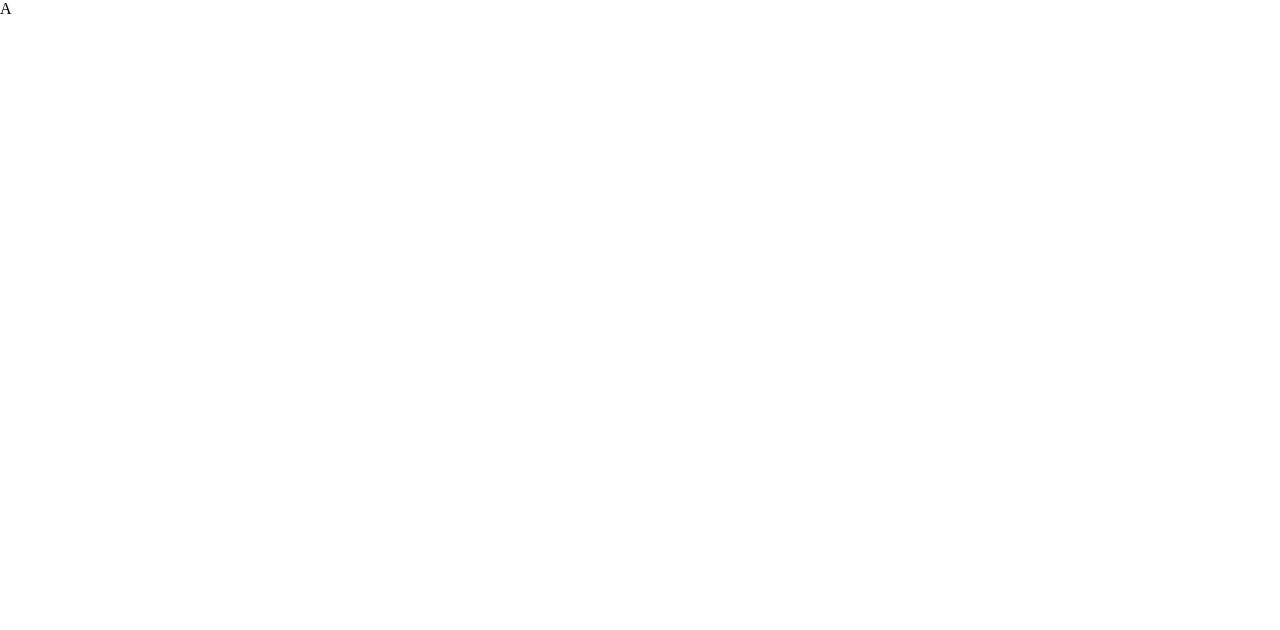
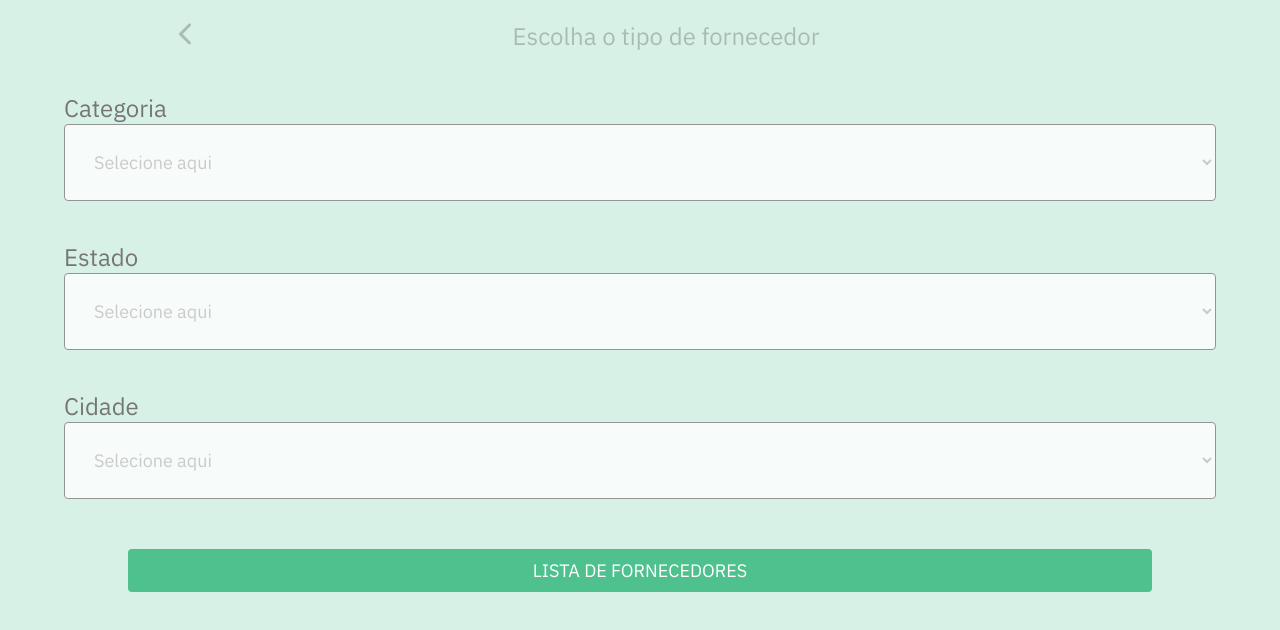
Before and after one commit to deboralbarros/empreendaqui, a React (Create React App) app: page /searchproviders in a window 1280 px wide. Shown: the top 630 px of the page. Built offline with nearby package versions, Linux system fonts and the light colour scheme.

Commit message:
feat: search providers page

```diff
--- a/public/index.html
+++ b/public/index.html
@@ -24,6 +24,11 @@
       work correctly both with client-side routing and a non-root public URL.
       Learn how to configure a non-root public URL by running `npm run build`.
     -->
+    <link rel="preconnect" href="https://fonts.gstatic.com" />
+    <link
+      href="https://fonts.googleapis.com/css2?family=IBM+Plex+Sans:wght@300;400&display=swap"
+      rel="stylesheet"
+    />
     <title>React App</title>
   </head>
   <body>
--- a/src/App.js
+++ b/src/App.js
@@ -1,10 +1,12 @@
 import GlobalStyle from "./styles/global";
+
+import Routes from "./routes";
 
 function App() {
   return (
     <>
       <GlobalStyle />
-      <div>A</div>
+      <Routes />
     </>
   );
 }
--- a/src/components/Button/index.jsx
+++ b/src/components/Button/index.jsx
@@ -0,0 +1,16 @@
+import { Container } from "./style";
+
+const Button = ({ children, onClick, background, shadow, width }) => {
+  return (
+    <Container
+      onClick={onClick}
+      background={background}
+      shadow={shadow}
+      width={width}
+    >
+      {children}
+    </Container>
+  );
+};
+
+export default Button;
--- a/src/components/Button/style.js
+++ b/src/components/Button/style.js
@@ -0,0 +1,20 @@
+import styled from "styled-components";
+
+export const Container = styled.button`
+  background-color: ${({ background }) => background};
+  margin-top: 30px;
+  width: ${({ width }) => width};
+  padding: 10px;
+  color: #fff;
+  border-radius: 4px;
+  box-shadow: ${({ shadow }) =>
+    shadow
+      ? "0px 0px 2px rgba(0, 0, 0, 0.12), 0px 2px 2px rgba(0, 0, 0, 0.24)"
+      : 0};
+
+  text-transform: uppercase;
+  font-size: 18px;
+  font-weight: 500;
+  border: ${({ border }) =>
+    border ? "1px solid rgba(0, 0, 0, 0.33)" : "none"};
+`;
--- /dev/null
+++ b/src/components/Header/index.jsx
@@ -0,0 +1,21 @@
+import { Container, Title, Button } from "./style";
+import { IoIosArrowBack } from "react-icons/io";
+
+const Header = ({ title, onBack }) => {
+  return (
+    <Container>
+      <Button onClick={onBack} aria-label="Voltar">
+        <IoIosArrowBack
+          color="rgba(0, 0, 0, 0.22)"
+          fontSize={32}
+          fontWeight={500}
+          onClick={onBack}
+        />
+      </Button>
+      <Title>{title}</Title>
+      <div />
+    </Container>
+  );
+};
+
+export default Header;
--- /dev/null
+++ b/src/components/Header/style.js
@@ -0,0 +1,21 @@
+import styled from "styled-components";
+
+export const Container = styled.div`
+  width: 100%;
+  display: flex;
+  align-items: center;
+  justify-content: space-around;
+  padding: 8px;
+`;
+
+export const Title = styled.h1`
+  color: rgba(0, 0, 0, 0.22);
+  font-weight: 500;
+  font-size: 24px;
+`;
+
+export const Button = styled.button`
+  border: none;
+  background-color: transparent;
+  padding: 10px;
+`;
--- /dev/null
+++ b/src/pages/SearchProviders/index.jsx
@@ -0,0 +1,55 @@
+import { useHistory } from "react-router-dom";
+
+import { Container, Form, Category, Label, Select } from "./style";
+
+import Header from "../../components/Header";
+import Button from "../../components/Button";
+
+const SearchProviders = () => {
+  const history = useHistory();
+
+  const navigateToProvidersList = (e) => {
+    e.preventDefault();
+
+    history.push("/providerslist");
+  };
+
+  return (
+    <Container>
+      <Header title="Escolha o tipo de fornecedor" />
+
+      <Form>
+        <Category>
+          <Label htmlFor="category">Categoria</Label>
+          <Select id="category">
+            <option>Selecione aqui</option>
+          </Select>
+        </Category>
+
+        <Category>
+          <Label htmlFor="uf">Estado</Label>
+          <Select id="uf">
+            <option>Selecione aqui</option>
+          </Select>
+        </Category>
+
+        <Category>
+          <Label htmlFor="city">Cidade</Label>
+          <Select id="city">
+            <option>Selecione aqui</option>
+          </Select>
+        </Category>
+
+        <Button
+          background="#4FC18E"
+          width="80%"
+          onClick={navigateToProvidersList}
+        >
+          Lista de fornecedores
+        </Button>
+      </Form>
+    </Container>
+  );
+};
+
+export default SearchProviders;
--- /dev/null
+++ b/src/pages/SearchProviders/style.js
@@ -0,0 +1,36 @@
+import styled from "styled-components";
+
+export const Container = styled.div`
+  background-color: rgba(79, 193, 142, 0.22);
+  height: 100vh;
+`;
+
+export const Form = styled.form`
+  display: flex;
+  flex-direction: column;
+  align-items: center;
+  justify-content: center;
+`;
+
+export const Category = styled.div`
+  display: flex;
+  flex-direction: column;
+  align-items: flex-start;
+  width: 90%;
+  margin: 20px 0;
+`;
+
+export const Label = styled.label`
+  font: 500 24px "IBM Plex Sans";
+  color: #767676;
+`;
+
+export const Select = styled.select`
+  width: 100%;
+  border: 1px solid #949494;
+  border-radius: 4px;
+  background: rgba(255, 255, 255, 0.8);
+  padding: 25px;
+  font-size: 18px;
+  color: #cacaca;
+`;
--- a/src/routes/index.jsx
+++ b/src/routes/index.jsx
@@ -1,4 +1,6 @@
 import { Switch, Route } from "react-router-dom";
+
+import SearchProviders from "../pages/SearchProviders";
 
 const Routes = () => (
   <Switch>
@@ -13,6 +15,7 @@ const Routes = () => (
     <Route path="/providerslist" exact />
     <Route path="/startyourbusiness" exact />
     <Route path="/customer" exact />
+    <Route path="/searchproviders" exact component={SearchProviders} />
   </Switch>
 );
 
--- a/src/styles/global.js
+++ b/src/styles/global.js
@@ -5,5 +5,7 @@ export default createGlobalStyle`
         margin: 0;
         padding: 0;
         box-sizing: border-box;
+
+        font-family: 'IBM Plex Sans', sans-serif;
     }
 `;
```
